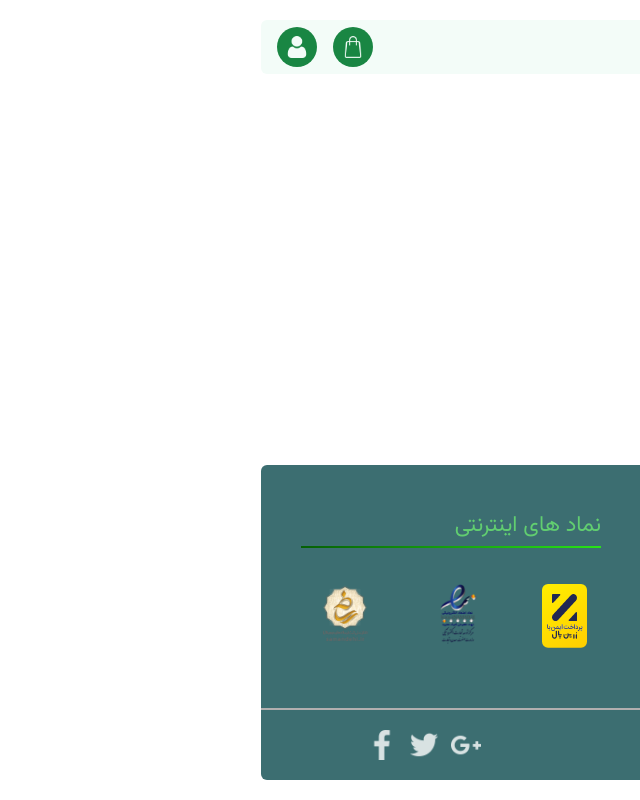
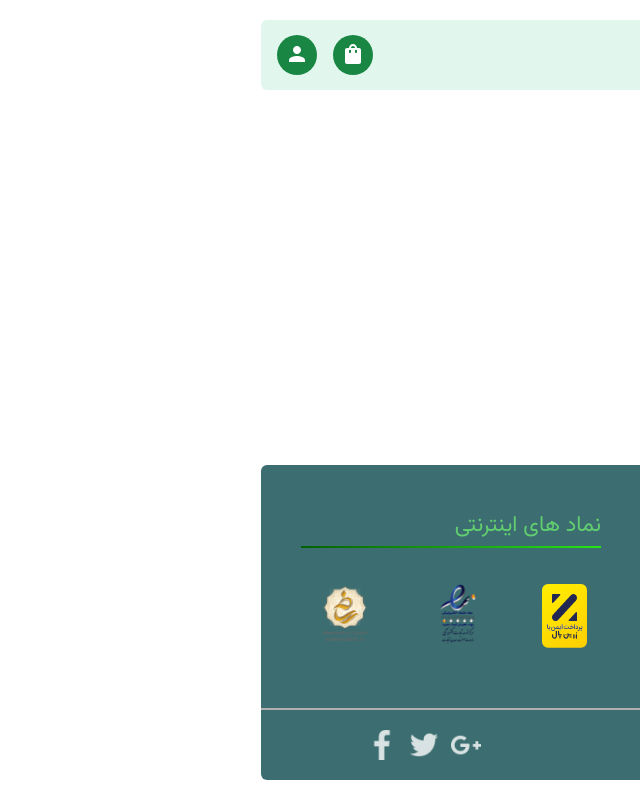
Before and after one commit to MJavadDe/e-commerc-, a Next.js app: page / in a window 1280 px wide. Shown: the whole page, without its empty margins (640-1280 px from the left). Built offline with nearby package versions, Linux system fonts and the light colour scheme.

Commit message:
update-navbar-to-responsive

```diff
--- a/Components/layout.js
+++ b/Components/layout.js
@@ -8,6 +8,7 @@ const Layout = ({ title, children }) => {
         <title>{`${title} - online course`}</title>
         <link rel="preconnect" href="https://fonts.googleapis.com" />
         <link rel="preconnect" href="https://fonts.gstatic.com" crossorigin />
+
         <link
           href="https://fonts.googleapis.com/css2?family=Signika:wght@300;400&family=Vazirmatn:wght@100;300;400;700&display=swap"
           rel="stylesheet"
--- /dev/null
+++ b/Components/navbar/NavLink.jsx
@@ -0,0 +1,10 @@
+import React from "react";
+import Link from "next/link";
+
+export default function NavLink({ url, children, className }) {
+  return (
+    <Link href={`/${url}`}>
+      <span className={`${className}`}>{children}</span>
+    </Link>
+  );
+}
--- a/Components/navbar/Navbar.jsx
+++ b/Components/navbar/Navbar.jsx
@@ -1,31 +1,42 @@
 import React from "react";
 import Button from "@/Commons/buttons/Button";
 import Link from "next/link";
+import NavLink from "./NavLink";
+import ShoppingBag from "@mui/icons-material/ShoppingBag";
+import PersonIcon from "@mui/icons-material/Person";
+import MenuIcon from "@mui/icons-material/Menu";
 import "public/shopping-bag.png";
-import "public/user.png";
-import "public/logo.png";
+
+import "public/logo-1.png";
+import Image from "next/image";
 
 const Navbar = () => {
   return (
-    <div className="mx-auto bg-[#F3FCF8] font-vazir grid grid-flow-col justify-between px-4 rounded-md">
-      <div className="grid grid-flow-col gap-3 items-center">
-        <Link href="/">
-          <Button children={<img src="logo.png"></img>} />
-        </Link>
-        <Link href="/">خانه</Link>
-        <Link href="/courses">دوره ها</Link>
-        <Link href="/blog">بلاگ</Link>
-        <Link href="/connect">تماس با ما</Link>
-        <Link href="/aboutUs">درباره ما</Link>
+    <div className="mx-auto bg-primary-light flex font-vazir justify-between px-4 py-[15px] rounded-md">
+      <div>
+        <div className="md:hidden">
+          {<MenuIcon/>}
+        </div>
+        <div className="hidden md:flex items-center gap-3">
+        <NavLink url="" children={<Button children={<Image src="/logo-1.png" width={40} height={40} alt="logo" />} className={""}/>}/>
+        <NavLink children="خانه" url=""/>
+        <NavLink children="دوره ها" url="courses"/>
+        <NavLink children="بلاگ" url="blog"/>
+        <NavLink children="تماس با ما" url="connect"/>
+        <NavLink children="درباره ما" url="aboutUs"/>
+        </div>
       </div>
-      <div className="grid grid-flow-col gap-2 bg- items-center">
-        <Link href="/shopcart">
+      <div className="flex md:hidden">
+          <NavLink url="" children={<Button children={<Image src="/logo-1.png" width={40} height={40} alt="logo" />} className={""}/>}/>
+      </div>
+      <div className="flex gap-2 bg- items-center">
+        <Link href="/shopcart" className="hidden md:block">
           <Button
             className={
               "bg-[#198643] rounded-full w-[40px] h-[40px] grid justify-center items-center"
             }
           >
-            <img src="shopping-bag.png"></img>
+            <i>{<ShoppingBag className="text-white"/>}</i>
           </Button>
         </Link>
         <Link href="/auth"></Link>
@@ -35,7 +46,7 @@ const Navbar = () => {
               "bg-[#198643] rounded-full w-[40px] h-[40px] grid justify-center items-center"
             }
           >
-            <img src="user.png"></img>
+          <i>{ <PersonIcon className="text-white"/> }</i>
           </Button>
         </Link>
       </div>
```
Also changed, not shown: public/logo-1.png (added).
